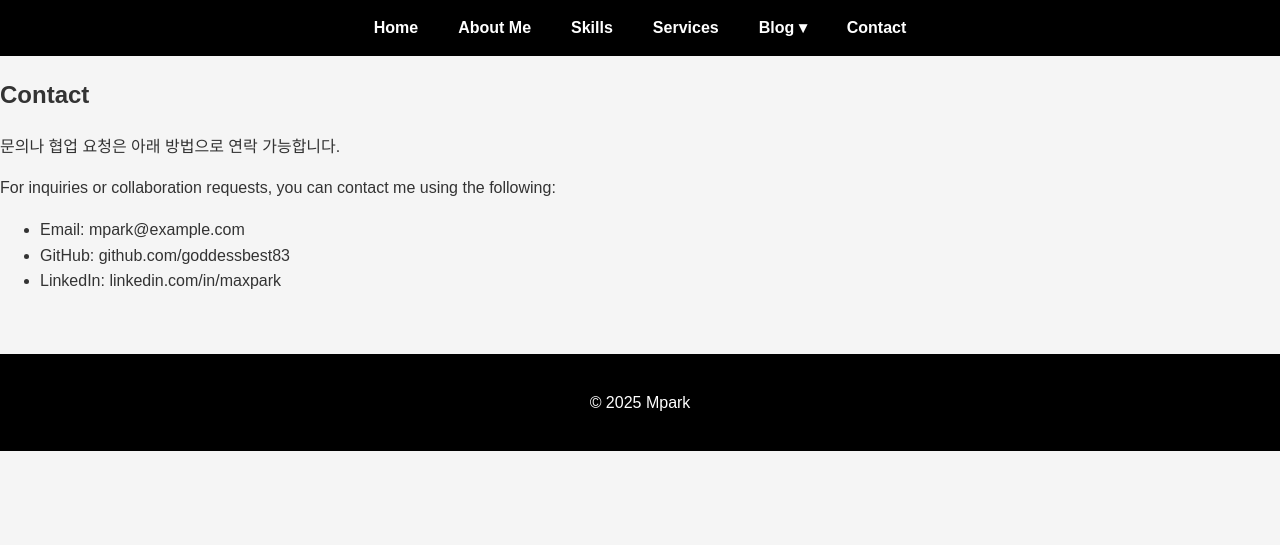
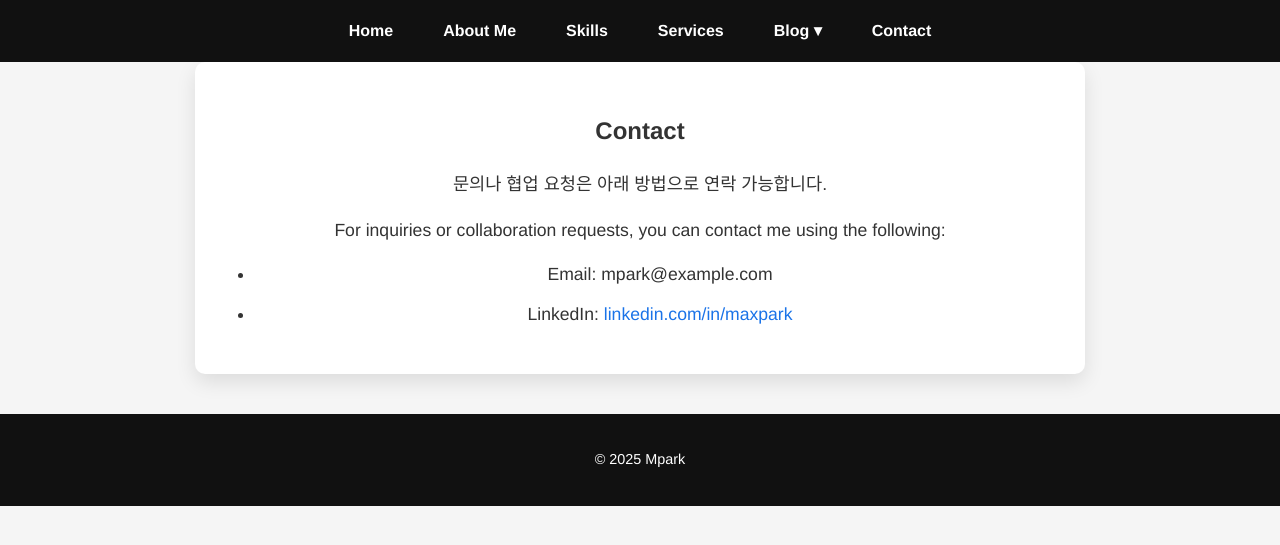
Before and after one commit to goddessbest83/mpark, a Jekyll site: the page built from contact.md, in a window 1280 px wide. Shown: the top 545 px of the page. Built offline with Jekyll 4.4.1, drawn with Linux system fonts in a browser that asks for light colours.

Commit message:
텍스트 가독성 증가

```diff
--- a/assets/css/style.css
+++ b/assets/css/style.css
@@ -2,7 +2,7 @@
 body {
   margin: 0;
   padding: 0;
-  font-family: Arial, sans-serif;
+  font-family: "Helvetica Neue", Arial, sans-serif;
   background-color: #f5f5f5;
   color: #333;
   max-width: 100%;
@@ -16,16 +16,12 @@ a {
   transition: color 0.3s;
 }
 a:hover {
-  color: #555;
-}
-
-h1, h2, h3 {
-  margin-bottom: 20px;
+  color: #1a73e8;
 }
 
 /* ===== 네비게이션 ===== */
 nav {
-  background: #000;
+  background: #111;
   padding: 10px 20px;
   display: flex;
   justify-content: center;
@@ -48,11 +44,12 @@ nav ul li {
 nav ul li ul {
   display: none;
   position: absolute;
-  background: #000;
+  background: #111;
   padding: 10px;
   top: 35px;
   left: 0;
   min-width: 160px;
+  border-radius: 5px;
 }
 nav ul li:hover ul {
   display: block;
@@ -60,19 +57,25 @@ nav ul li:hover ul {
 nav a {
   color: #fff;
   font-weight: bold;
-  padding: 5px 10px;
+  padding: 8px 15px;
   display: block;
+  border-radius: 5px;
+}
+nav a:hover {
+  background: #1a73e8;
 }
 
 /* ===== 푸터 ===== */
 footer {
-  background: #000;
+  background: #111;
   color: #fff;
   text-align: center;
   padding: 20px;
+  margin-top: 40px;
+  font-size: 0.9em;
 }
 
-/* ===== 메인 배너 / 홈 ===== */
+/* ===== 홈 배너 / hero ===== */
 .hero {
   display: flex;
   flex-direction: column;
@@ -80,8 +83,16 @@ footer {
   align-items: center;
   height: 60vh;
   text-align: center;
-  background: #f7f7f7;
+  background: linear-gradient(135deg, #1a73e8, #00c6ff);
+  color: #fff;
   animation: fadeIn 1.5s ease-out;
+}
+.hero h1 {
+  font-size: 3em;
+  margin-bottom: 10px;
+}
+.hero p {
+  font-size: 1.3em;
 }
 
 /* ===== 홈 프로필 ===== */
@@ -90,50 +101,68 @@ footer {
   margin-top: 40px;
 }
 .linkedin-profile {
-  width: 150px;
-  height: 150px;
+  width: 160px;
+  height: 160px;
   border-radius: 50%;
   object-fit: cover;
   display: block;
   margin: 0 auto 20px;
-  border: 3px solid #ddd;
+  border: 4px solid #1a73e8;
 }
 
-/* ===== 홈 콘텐츠 ===== */
-.home-content {
-  max-width: 800px;
+/* ===== 홈 콘텐츠 및 섹션 공통 ===== */
+.home-content,
+section {
+  max-width: 850px;
   margin: 0 auto;
-  padding: 20px;
+  padding: 30px 20px;
   text-align: center;
-}
-.home-content h1 {
-  font-size: 2.2em;
-  margin-bottom: 20px;
-}
-.home-content p {
-  font-size: 1.1em;
-  line-height: 1.6;
-  margin-bottom: 15px;
-}
-
-/* ===== 섹션 공통 (fade-in 적용) ===== */
-section {
-  margin-bottom: 60px;
+  background: #fff;
+  border-radius: 10px;
+  box-shadow: 0 8px 20px rgba(0,0,0,0.1);
   opacity: 0;
   transform: translateY(20px);
   transition: all 0.6s ease-out;
 }
-section.visible {
+section.visible,
+.home-content.visible {
   opacity: 1;
   transform: translateY(0);
+}
+section h2, section h3 {
+  margin-bottom: 20px;
+  color: #1a73e8;
+}
+section p, section li {
+  font-size: 1.1em;
+  line-height: 1.6;
+  margin-bottom: 12px;
 }
 
 /* ===== 스킬 / 서비스 / 컨택 아이템 ===== */
 .skill-item, .service-item, .contact-item {
-  margin-bottom: 40px;
+  margin-bottom: 30px;
+  text-align: left;
+  padding: 15px;
+  border-left: 5px solid #1a73e8;
+  border-radius: 5px;
+  background: #f0f4ff;
+  transition: transform 0.3s, box-shadow 0.3s;
+}
+.skill-item:hover, .service-item:hover, .contact-item:hover {
+  transform: translateY(-5px);
+  box-shadow: 0 8px 15px rgba(0,0,0,0.15);
 }
 
-/* ===== 홈 fade-in keyframes ===== */
+/* ===== Contact 링크 ===== */
+.contact a {
+  color: #1a73e8;
+}
+.contact a:hover {
+  text-decoration: underline;
+}
+
+/* ===== Fade-in keyframes ===== */
 @keyframes fadeIn {
   0% { opacity: 0; transform: translateY(-20px); }
   100% { opacity: 1; transform: translateY(0); }
--- a/assets/js/script.js
+++ b/assets/js/script.js
@@ -1,4 +1,3 @@
-// 스크롤 시 fade-in 적용
 document.addEventListener("DOMContentLoaded", function() {
   const observerOptions = { threshold: 0.1 };
   const observer = new IntersectionObserver((entries) => {
@@ -9,11 +8,7 @@ document.addEventListener("DOMContentLoaded", function() {
     });
   }, observerOptions);
 
-  // 홈 프로필 이미지
-  const homeProfile = document.querySelector('.home-profile');
-  if (homeProfile) observer.observe(homeProfile);
-
   // 모든 섹션 및 fade-in 요소
-  const fadeElements = document.querySelectorAll('section, .home-content, .skill-item');
+  const fadeElements = document.querySelectorAll('section, .home-content, .skill-item, .service-item, .contact-item');
   fadeElements.forEach(el => observer.observe(el));
 });
--- a/contact.md
+++ b/contact.md
@@ -11,7 +11,6 @@ title: Contact
 
   <ul>
     <li>Email: mpark@example.com</li>
-    <li>GitHub: <a href="https://github.com/goddessbest83" target="_blank">github.com/goddessbest83</a></li>
     <li>LinkedIn: <a href="https://www.linkedin.com/in/maxpark" target="_blank">linkedin.com/in/maxpark</a></li>
   </ul>
 </section>
```
